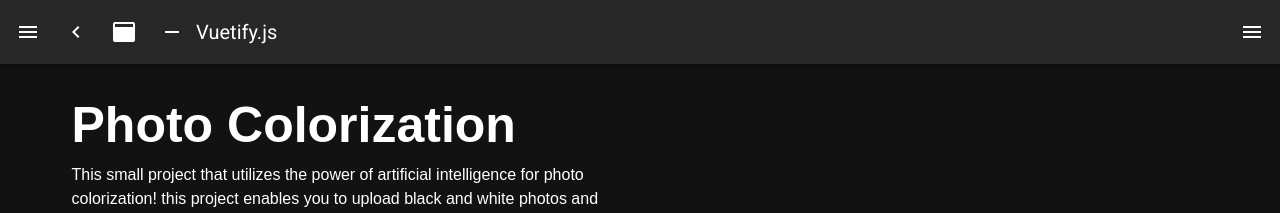
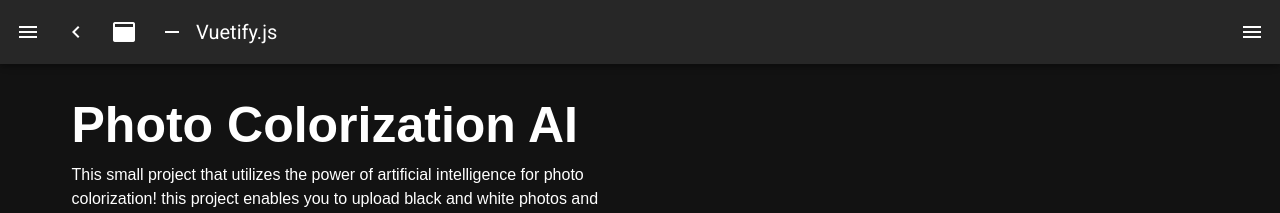
Before and after one commit to chadfuse/app-projects, a Nuxt app: page /colorizer in a window 1280 px wide. Shown: the top 213 px of the page. Built offline with nearby package versions, Linux system fonts and the light colour scheme.

Commit message:
Update colorizer.vue

```diff
--- a/pages/colorizer.vue
+++ b/pages/colorizer.vue
@@ -3,7 +3,7 @@
     <v-container fluid class="container--fluid fill-height">
       <v-row class="align-middle">
         <v-col cols="12" md="6" sm="12">
-          <h1 class="text--white">Photo Colorization</h1>
+          <h1 class="text--white">Photo Colorization AI</h1>
           <p>
             This small project that utilizes the power of artificial intelligence for photo colorization! this project enables you to upload black and white photos and instantly transform them into vibrant, full-color images. Simply select a black and white photo using the provided upload button, and the AI algorithm will automatically generate a colored version of the image.
           </p>
```
